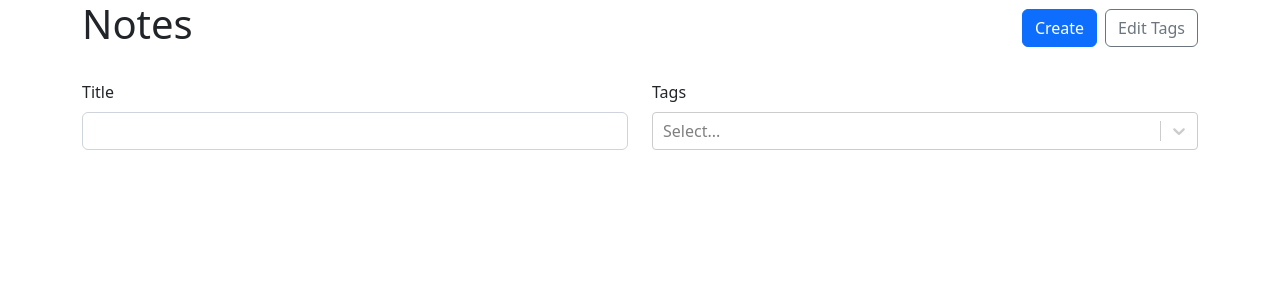
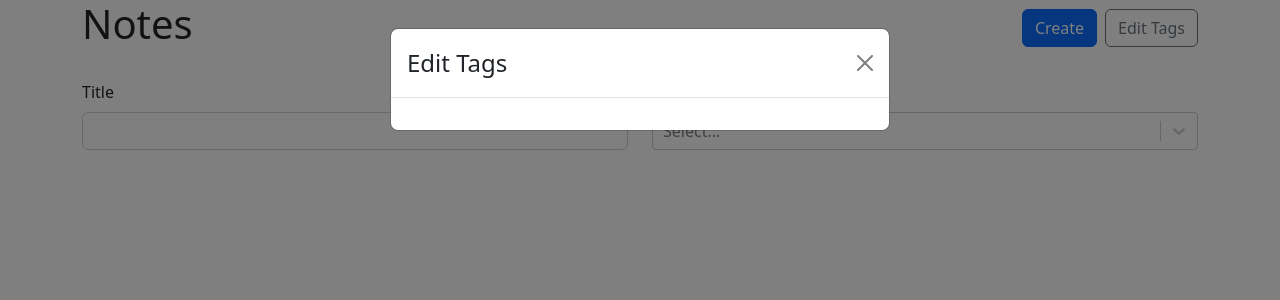
Before and after one commit to austingw/take-note, a React (Vite) app: page / in a window 1280 px wide. Both pictures are taken after a click on the button "Edit Tags". Shown: the top 300 px of the page. Built offline with nearby package versions, Linux system fonts and the light colour scheme.

Commit message:
Add modal with state for edit tags button

```diff
--- a/src/App.tsx
+++ b/src/App.tsx
@@ -69,6 +69,12 @@ function App() {
     });
   }
 
+  function deleteNote(id: string) {
+    setNotes((prevNotes) => {
+      return prevNotes.filter((note) => note.id !== id);
+    });
+  }
+
   function addTag(tag: Tag) {
     setTags((prev) => [...prev, tag]);
   }
@@ -91,7 +97,7 @@ function App() {
           }
         />
         <Route path="/:id" element={<NoteLayout notes={notesWithTags} />}>
-          <Route index element={<NoteDisplay />} />
+          <Route index element={<NoteDisplay deleteNote={deleteNote} />} />
           <Route
             path="edit"
             element={
--- a/src/NoteDisplay.tsx
+++ b/src/NoteDisplay.tsx
@@ -1,10 +1,15 @@
 import { Row, Col, Stack, Badge, Button } from "react-bootstrap";
-import { Link } from "react-router-dom";
+import { Link, useNavigate } from "react-router-dom";
 import { useNote } from "./NoteLayout";
 import ReactMarkdown from "react-markdown";
 
-export default function NoteDisplay() {
+type NoteProps = {
+  deleteNote: (id: string) => void;
+};
+
+export default function NoteDisplay({ deleteNote }: NoteProps) {
   const note = useNote();
+  const navigate = useNavigate();
 
   return (
     <>
@@ -26,7 +31,15 @@ export default function NoteDisplay() {
             <Link to={`/${note.id}/edit`}>
               <Button variant="primary">Edit</Button>
             </Link>
-            <Button variant="outline-danger">Delete</Button>
+            <Button
+              onClick={() => {
+                deleteNote(note.id);
+                navigate("/");
+              }}
+              variant="outline-danger"
+            >
+              Delete
+            </Button>
             <Link to="..">
               <Button variant="outline-secondary">Back</Button>
             </Link>
--- a/src/NoteList.tsx
+++ b/src/NoteList.tsx
@@ -1,4 +1,13 @@
-import { Badge, Button, Card, Col, Form, Row, Stack } from "react-bootstrap";
+import {
+  Badge,
+  Button,
+  Card,
+  Col,
+  Form,
+  Modal,
+  Row,
+  Stack,
+} from "react-bootstrap";
 import { Link } from "react-router-dom";
 import ReactSelect from "react-select";
 import { useMemo, useState } from "react";
@@ -16,9 +25,16 @@ type NoteListProps = {
   notes: Note[];
 };
 
+type EditTagsModalProps = {
+  show: boolean;
+  availableTags: Tag[];
+  handleClose: () => void;
+};
+
 export default function NoteList({ availableTags, notes }: NoteListProps) {
   const [selectedTags, setSelectedTags] = useState<Tag[]>([]);
   const [title, setTitle] = useState("");
+  const [modalOpen, setModalOpen] = useState(false);
 
   const filteredNotes = useMemo(() => {
     return notes.filter((note) => {
@@ -44,7 +60,12 @@ export default function NoteList({ availableTags, notes }: NoteListProps) {
             <Link to="/new">
               <Button variant="primary">Create</Button>
             </Link>
-            <Button variant="outline-secondary">Edit Tags</Button>
+            <Button
+              onClick={() => setModalOpen(true)}
+              variant="outline-secondary"
+            >
+              Edit Tags
+            </Button>
           </Stack>
         </Col>
       </Row>
@@ -93,6 +114,11 @@ export default function NoteList({ availableTags, notes }: NoteListProps) {
           </Col>
         ))}
       </Row>
+      <EditTagsModal
+        show={modalOpen}
+        handleClose={() => setModalOpen(false)}
+        availableTags={availableTags}
+      />
     </>
   );
 }
@@ -128,3 +154,33 @@ function NoteCard({ id, title, tags }: SimplifiedNote) {
     </Card>
   );
 }
+
+function EditTagsModal({
+  availableTags,
+  handleClose,
+  show,
+}: EditTagsModalProps) {
+  return (
+    <Modal show={show} onHide={handleClose}>
+      <Modal.Header closeButton>
+        <Modal.Title>Edit Tags</Modal.Title>
+      </Modal.Header>
+      <Modal.Body>
+        <Form>
+          <Stack gap={2}>
+            {availableTags.map((tag) => (
+              <Row key={tag.id}>
+                <Col>
+                  <Form.Control type="text" value={tag.label} />
+                </Col>
+                <Col xs="auto">
+                  <Button variant="outline-danger">&times;</Button>
+                </Col>
+              </Row>
+            ))}
+          </Stack>
+        </Form>
+      </Modal.Body>
+    </Modal>
+  );
+}
```
